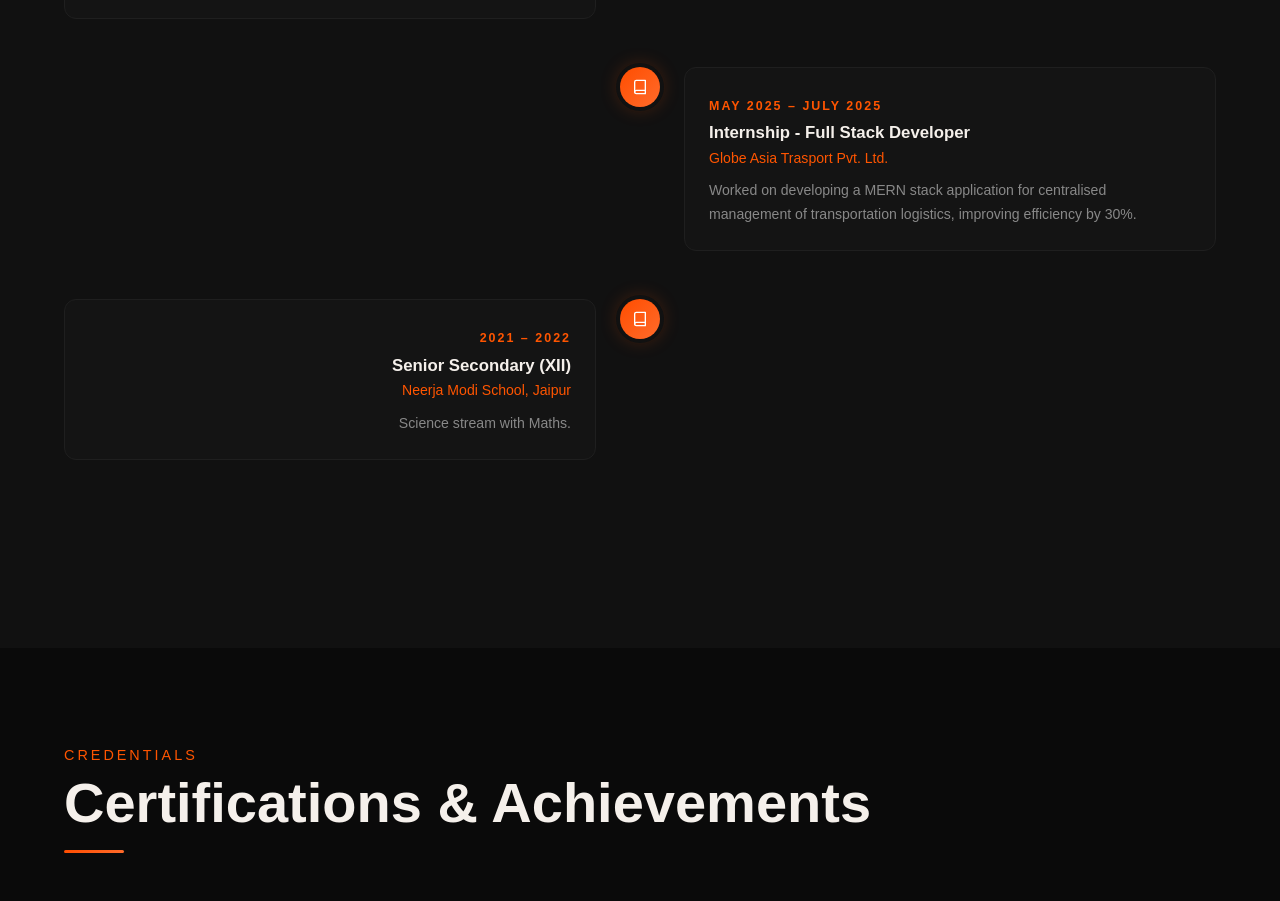
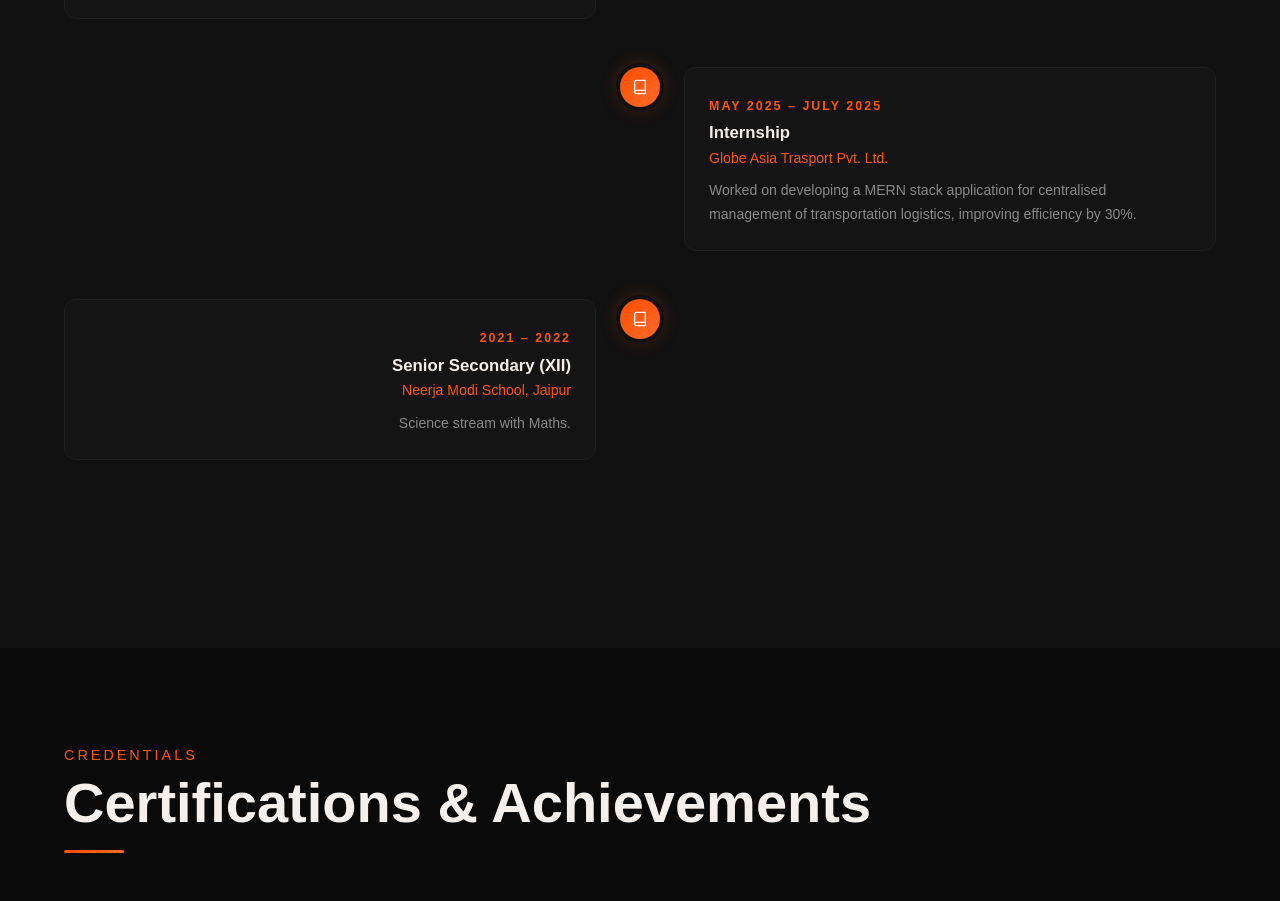
Before and after one commit to ArpanGoyal09/Arpan-Goyal-Portfolio, a React (Vite) app in the folder client/: page / in a window 1280 px wide. Shown: the part 3340-4241 px from the top of the page. Built offline with nearby package versions, Linux system fonts and the light colour scheme; no server answers; a web font is replaced by a local one.

Commit message:
Minor Fix 4

```diff
--- a/client/src/data/portfolioData.js
+++ b/client/src/data/portfolioData.js
@@ -75,7 +75,7 @@ const portfolioData = {
     },
     {
       type: 'work',
-      title: 'Internship - Full Stack Developer',
+      title: 'Internship',
       institution: 'Globe Asia Trasport Pvt. Ltd.',
       period: 'May 2025 – July 2025',
       description: 'Worked on developing a MERN stack application for centralised management of transportation logistics, improving efficiency by 30%.',
```
